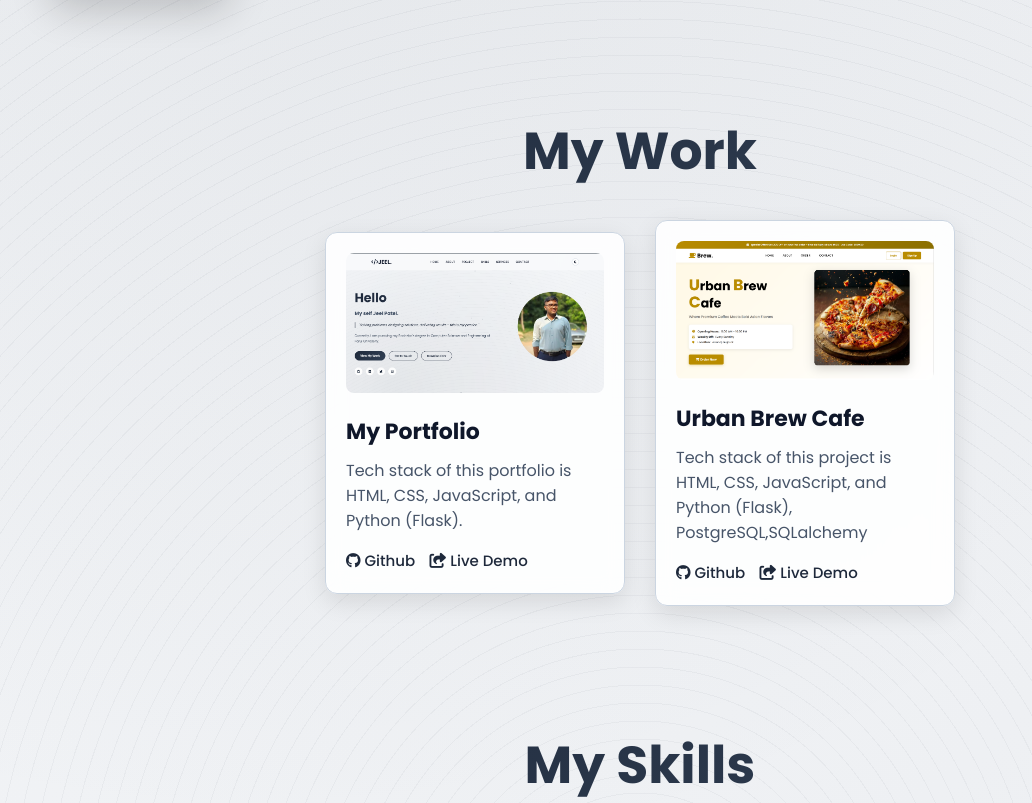
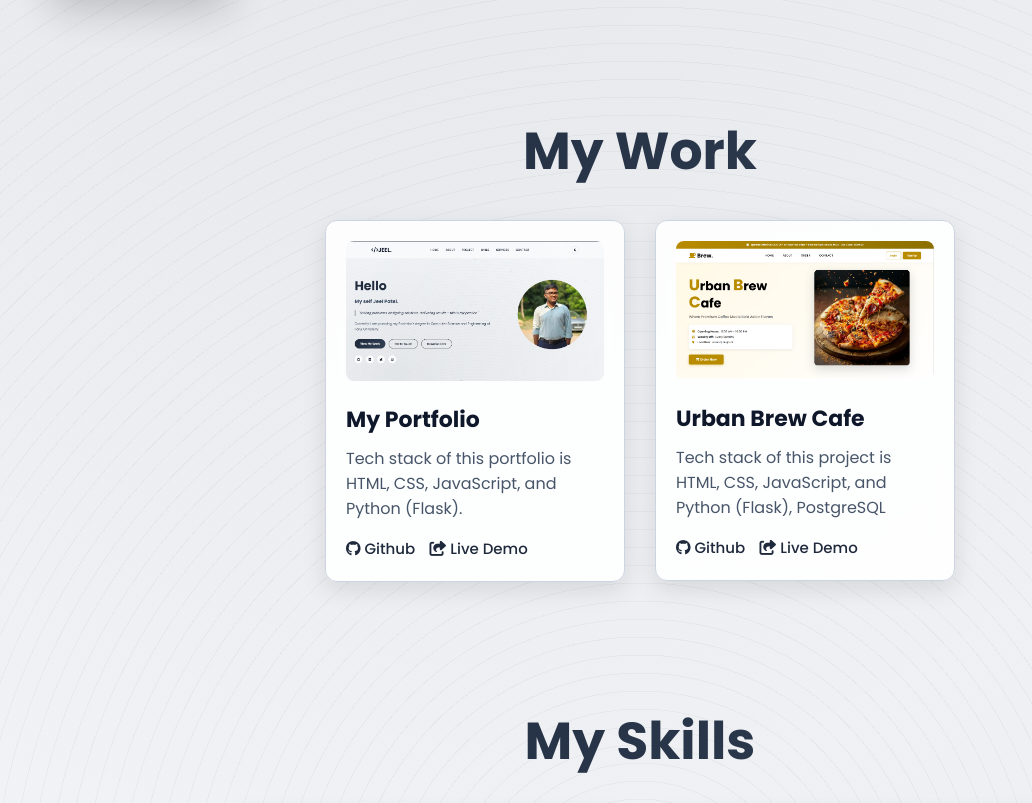
Before and after one commit to jeelptl2005/jeelpatel, a Flask app: page / in a window 1280 px wide. Shown: the part 1248-2051 px from the top of the page, without its empty margins (0-1032 px from the left). Run offline with Flask 3, Linux system fonts and the light colour scheme.

Commit message:
Update index.html

```diff
--- a/templates/index.html
+++ b/templates/index.html
@@ -106,7 +106,7 @@
             <div class="project-card">
                 <img src="{{ url_for('static', filename='cafe.png') }}" alt="Project 1">
                 <h3>Urban Brew Cafe</h3>
-                <p>Tech stack of this project is HTML, CSS, JavaScript, and Python (Flask), PostgreSQL,SQLalchemy</p>
+                <p>Tech stack of this project is HTML, CSS, JavaScript, and Python (Flask), PostgreSQL</p>
                 <a href="https://github.com/jeelptl2005/urbanbrewcafe" class="project-link"><i class="fa-brands fa-github"></i> Github</a>
                 <a href="https://urbanbrewcafe.vercel.app" class="project-link"><i class="fa-solid fa-share-from-square"></i> Live Demo</a>
             </div>
```
